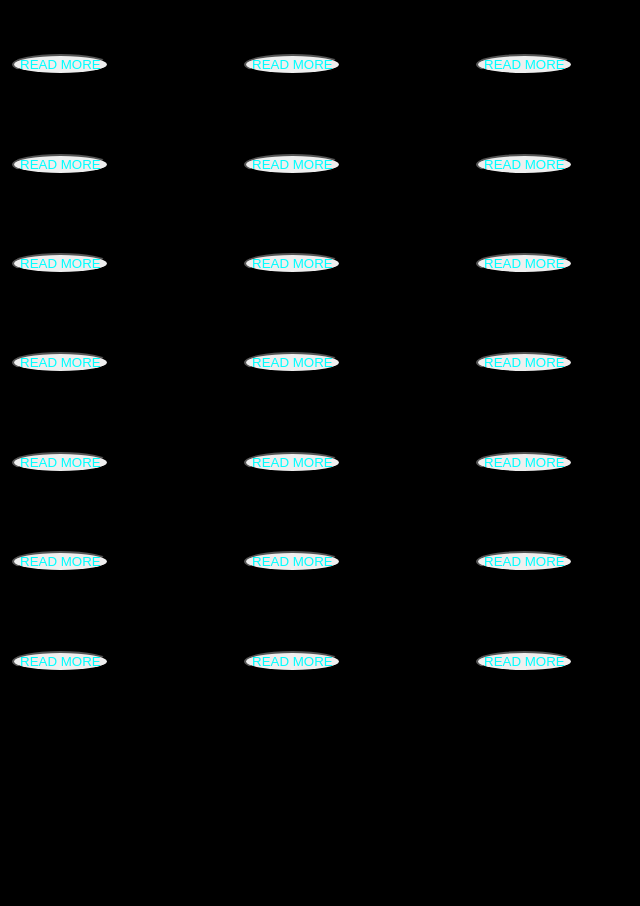
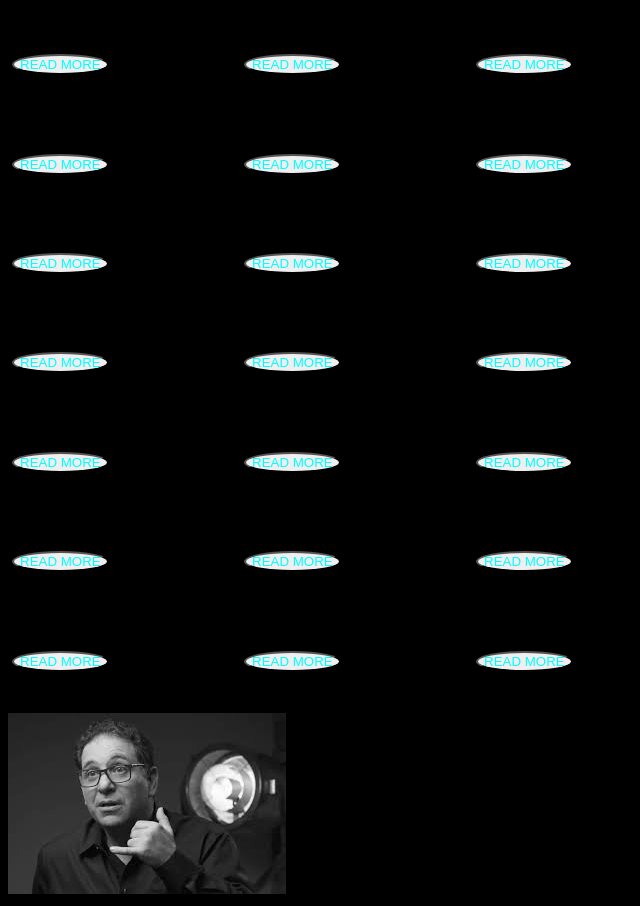
Before and after one commit to jackietherock/garden-of-gethsemane, a plain HTML site: page index.html in a window 1280 px wide. Shown: the part 101-1007 px from the top of the page, without its empty margins (0-640 px from the left). Before the commit the page ends 822 px from the top, so only its background shows below. Drawn offline with Linux system fonts and the light colour scheme.

Commit message:
added image

```diff
--- a/index.html
+++ b/index.html
@@ -46,5 +46,6 @@
       <td><button>READ MORE</button></td>
     </tr>
   </table>
+  <img src="./images.jfif">
 </body>
 </html>
```
Also changed, not shown: images.jfif (added).
